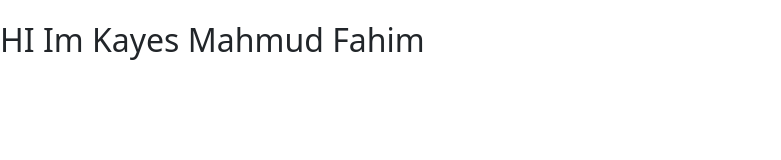
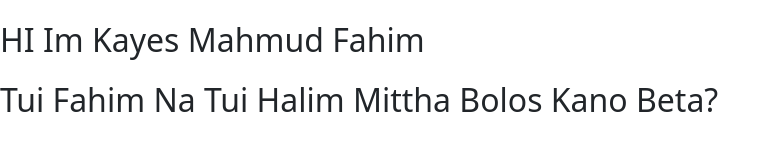
Before and after one commit to kayesMfahim69/Simple-Portfolio, a plain HTML site: page index.html in a window 1280 px wide. Shown: the whole page, without its empty margins (0-781 px from the left). Drawn offline with Linux system fonts and the light colour scheme.

Commit message:
New Elemnent

```diff
--- a/index.html
+++ b/index.html
@@ -30,8 +30,7 @@
 <body>
 
 <h1> HI Im Kayes Mahmud Fahim</h1>
-
-
+<h2>Tui Fahim Na Tui Halim Mittha Bolos Kano Beta?</h2>
   <script src="js/vendor/modernizr-3.11.2.min.js"></script>
   <script src="js/jquery-3.6.0.min.js"></script>
   <script src="js/bootstrap.bundle.min.js"></script>
```
